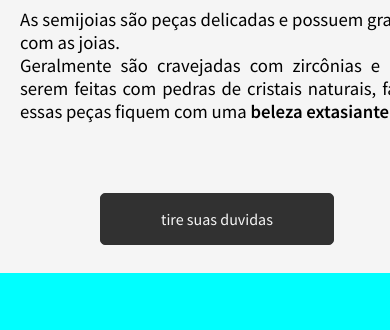
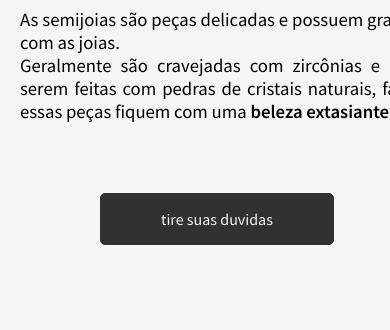
Before and after one commit to DiegoCamaraDev/MayJoias, a plain HTML site: page index.html in a window 390 px wide. Shown: the part 390-720 px from the top of the page. Drawn offline with Linux system fonts and the light colour scheme; a web font is replaced by a local one.

Commit message:
tentando mobile

```diff
--- a/estilos/style.css
+++ b/estilos/style.css
@@ -17,8 +17,6 @@ font-family: 'Source Sans Pro', sans-serif; para textos
     padding: 0;
     font-family: 'Source Sans Pro', sans-serif;
     background-color: #F5F5F5;
-
-
 
 }
 
--- a/media-query.css
+++ b/media-query.css
@@ -1,8 +1,15 @@
 @charset "utf-8";
 
 @media screen and (min-width: 300px) and (max-width: 670px) {
-    body{
-        background-color: aqua;
+
+    header{
+
+    }
+
+    .menu{
+
+
+
     }
 
     .logo-img{
```
